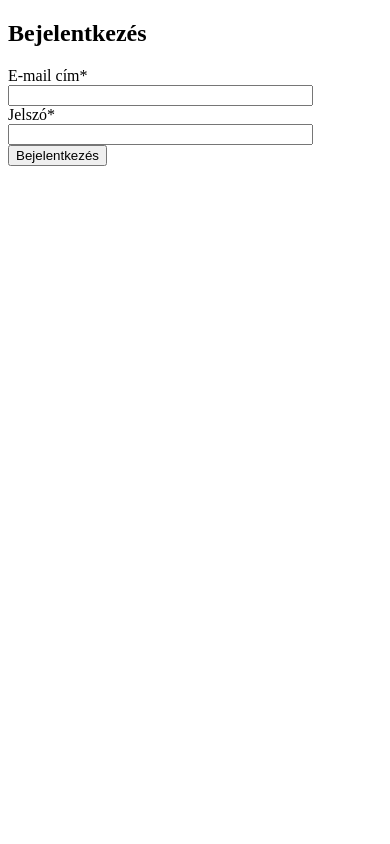
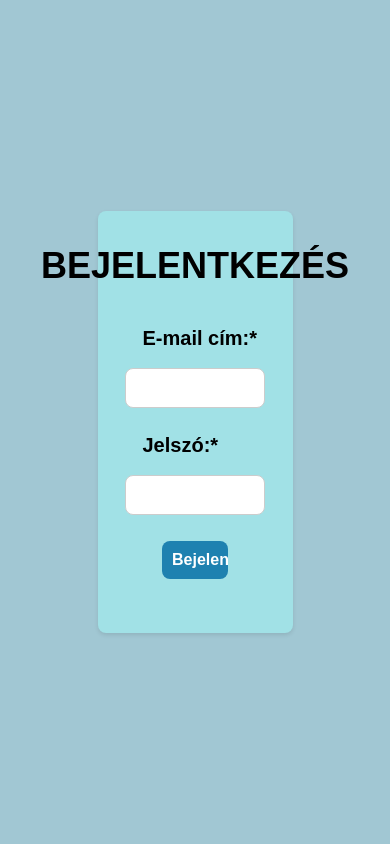
Before and after one commit to corvinus-iz7tl4/sql-injection-mintaalkalmazas, a PHP site: page /php/login.php in a window 390 px wide. Run offline with PHP 8.4, Linux system fonts and the light colour scheme.

Commit message:
style login page and menubar (menu is yet to be fixed)

```diff
--- a/css/style.css
+++ b/css/style.css
@@ -1,9 +1,161 @@
-a{
+* {
+    margin: 0;
+    padding: 0;
+    box-sizing: border-box;
+}
+
+body {
+    font-family: Arial, sans-serif;
+    background-color: #a1c7d3;
+}
+
+a {
     color: black;
     text-decoration: none;
 }
 
-a#active{
+a#active {
     color: green;
     font-weight: bold;
 }
+
+.login-container {
+    display: flex;
+    justify-content: center;
+    align-items: center;
+    height: 100vh;
+}
+
+.login-form {
+    width: 50%;
+    height: 50%;
+    background-color: #a1e1e6;
+    padding: 15px;
+    border-radius: 8px;
+    box-shadow: 0 2px 4px rgba(0, 0, 0, 0.1);
+    display: flex;
+    flex-direction: column;
+    align-items: center;
+    justify-content: center;
+}
+
+.login-form h2 {
+    font-size: 36px;
+    margin-top: 5px;
+    margin-bottom: 40px;
+    text-align: center;
+}
+
+.login-form label {
+    font-size: 20px;
+    font-weight: bold;
+    margin-left: 30px;
+    margin-bottom: 15px;
+    display: flex;
+    align-self: flex-start;
+}
+
+.login-form input[type="text"],
+.login-form input[type="password"] {
+    width: 85%;
+    height: 40px;
+    font-size: 16px;
+    padding: 5px;
+    border-radius: 8px;
+    border: 1px solid #ccc;
+    margin-bottom: 8px;
+    margin-top: 3px;
+    margin-left: 20px;
+    margin-right: 20px;
+    display: flex;
+    justify-content: center;
+    align-items:center;
+}
+
+.login-form input[type="submit"] {
+    width: 40%;
+    padding: 10px;
+    background-color: #1e81b0;
+    border: none;
+    color: #ffffff;
+    font-size: 16px;
+    font-weight: bold;
+    cursor: pointer;
+    border-radius: 8px;
+    align-self: center;
+}
+
+.login-form input[type="submit"]:hover {
+    background-color: #063970;
+}
+
+.login-form #errorMsg {
+    color: red;
+    margin-top: 25px;
+    font-style: italic;
+}
+
+/* Navigation bar styles */
+.navbar {
+    background-color: #333;
+    overflow: hidden;
+}
+
+.navbar ul {
+    list-style-type: none;
+    margin: 0;
+    padding: 0;
+    overflow: hidden;
+}
+
+.navbar li {
+    float: left;
+}
+
+.navbar li a {
+    display: block;
+    color: #fff;
+    text-align: center;
+    padding: 14px 16px;
+    text-decoration: none;
+    transition: background-color 0.3s;
+}
+
+.navbar li a:hover {
+    background-color: #555;
+}
+
+.navbar .active {
+    background-color: #4CAF50;
+}
+
+/* Responsive navigation bar */
+@media screen and (max-width: 600px) {
+    .navbar li {
+        float: none;
+    }
+
+    .navbar li a {
+        display: block;
+        text-align: left;
+    }
+}
+
+/* Logout and main menu buttons */
+.logout-btn,
+.dashboard-btn {
+    display: inline-block;
+    background-color: #f44336;
+    color: #fff;
+    border: none;
+    padding: 10px 16px;
+    text-align: center;
+    text-decoration: none;
+    cursor: pointer;
+    transition: background-color 0.3s;
+}
+
+.logout-btn:hover,
+.dashboard-btn:hover {
+    background-color: #df362d;
+}
--- a/php/dashboard.php
+++ b/php/dashboard.php
@@ -17,13 +17,13 @@ header("Content-type: text/html; charset=utf-8");
 </head>
 
 <body>
-    <nav>
+    <nav class="navbar">
         <ul>
-            <li><a href="#">DASHBOARD</a></li>
+            <li><a href="#" class="active dashboard-btn">DASHBOARD</a></li>
             <li><a href="adatok.php">Adatok</a></li>
             <li><a href="vizsgalatok.php">Vizsgálatok</a></li>
             <li><a href="gyogyszerek.php">Gyógyszerek</a></li>
-            <li><a href='logout.php'>Kijelentkezés</a></li>
+            <li><a href='logout.php' class="logout-btn">Kijelentkezés</a></li>
         </ul>
     </nav>
     <div>
--- a/php/login.php
+++ b/php/login.php
@@ -7,21 +7,21 @@ header("Content-type: text/html; charset=utf-8");
 <head>
     <meta charset="UTF-8">
     <meta name="viewport" content="width=device-width, initial-scale=1.0">
+    <link rel="stylesheet" href="../css/style.css">
     <link rel="icon" href="../css/képek/favicon.png" type="image/x-icon">
     <title>Bejelentkezés</title>
 </head>
 
 <body>
-    <div>
-        <form method="post" action="checkLogin.php" onSubmit="return blankcheck()" name="submit">
-            <h2>Bejelentkezés</h2>
-            <label for="emailc">E-mail cím*</label><br>
+    <div class="login-container">
+        <form class="login-form" method="post" action="checkLogin.php" onSubmit="return blankcheck()" name="submit">
+            <h2>BEJELENTKEZÉS</h2>
+            <label for="emailc">E-mail cím:*</label>
             <input type="text" name="email" id="emailc" size="35"><br>
-            <label for="pw">Jelszó*</label><br>
+            <label for="pw">Jelszó:*</label>
             <input type="password" name="password" id="pw" size="35"><br>
             <input type="submit" value="Bejelentkezés" name="submit">
-        </form>
-        <div id="errorMsg">
+            <p id="errorMsg">
                 <?php
                 if (isset($_GET["nomatch"])) {
                     if ($_GET["nomatch"] == true) {
@@ -29,7 +29,9 @@ header("Content-type: text/html; charset=utf-8");
                     }
                 }
                 ?>
-        </div>
+            </p>
+        </form>
+
     </div>
     <script>
         function blankcheck() {
```
Lines whose indentation alone changed are shown as unchanged.
